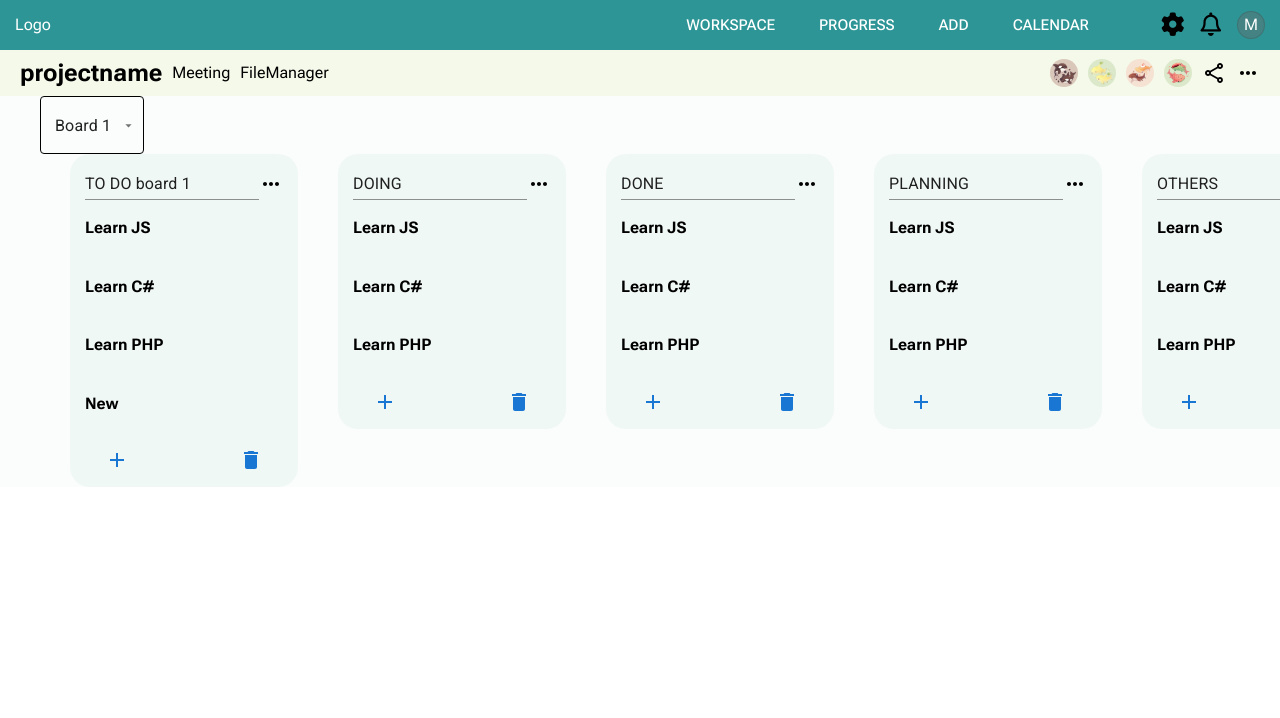
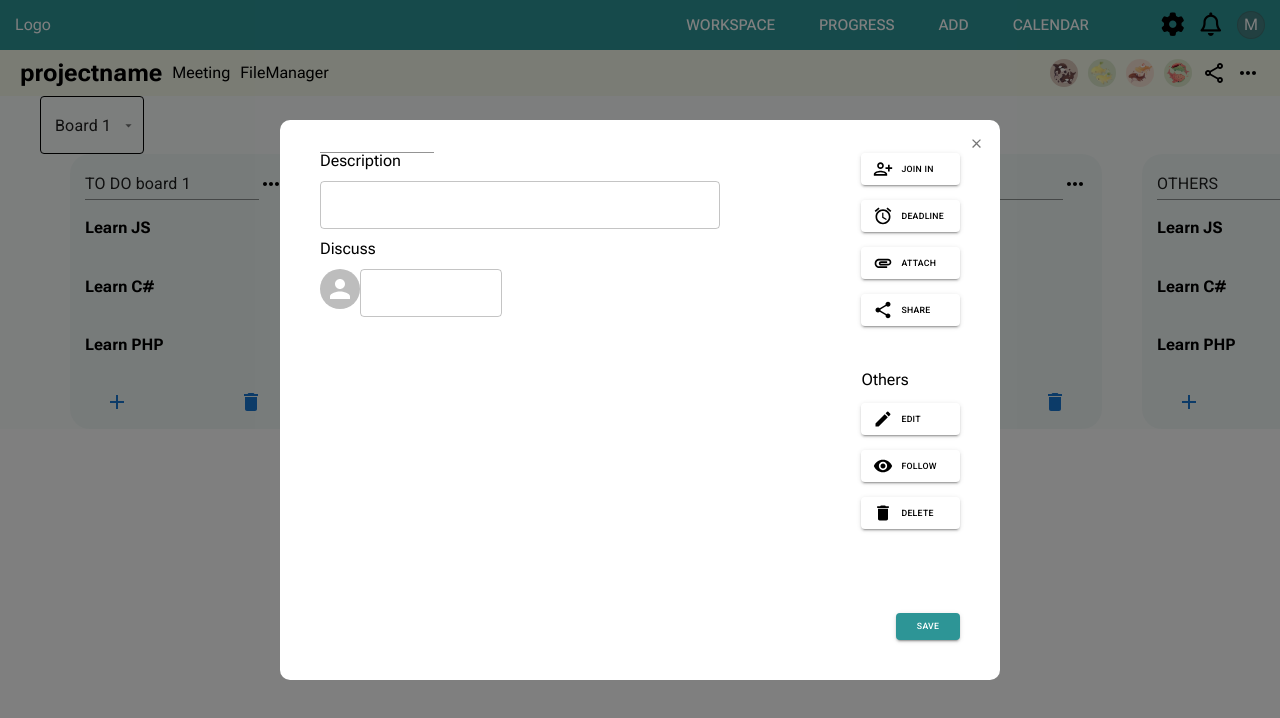
Before and after one commit to khuongduy354/Front-end-Project, a React (Vite) app in the folder Web-Front-end/: page /projectname in a window 1280 px wide. Both pictures are taken after a click on the button 117 px from the left and 401 px from the top of the page. Shown: the top 718 px of the page. Built offline with nearby package versions, Linux system fonts and the light colour scheme.

Commit message:
save for add task (original)

```diff
--- a/Web-Front-end/src/pages/Dashboard/Components/Column.jsx
+++ b/Web-Front-end/src/pages/Dashboard/Components/Column.jsx
@@ -1,4 +1,4 @@
-import { Button, Input, Stack } from '@mui/material';
+import { Button, Input, Modal, Stack } from '@mui/material';
 import { useState } from 'react';
 import AddIcon from '@mui/icons-material/Add';
 import DeleteIcon from '@mui/icons-material/Delete';
@@ -6,6 +6,7 @@
 import Task from './Task';
 import PropTypes from 'prop-types';
 import DeletePopUp from '../../../components/DeletePopUp/DeletePopUp';
+import TaskOpen from './TaskOpen';
 // import { DndProvider } from 'react-dnd';
 // import { HTML5Backend } from 'react-dnd-html5-backend';
 
@@ -13,6 +14,8 @@
   const [title, setTitle] = useState(props.title || 'New');
   const [tasks, setTasks] = useState(props.tasks || []);
   const [openDeletePopUp, setOpenDeletePopUp] = useState(false);
+  const [openTaskPopUp, setOpenTaskPopUp] = useState(false);
+  const [tempTask, setTempTask] = useState('New task');
 
   const OpenDeletePopUp = () => {
     setOpenDeletePopUp(true);
@@ -22,8 +25,20 @@
     setOpenDeletePopUp(false);
   };
 
-  const handleChange = (event) => {
+  const OpenTaskPopUp = () => {
+    setOpenTaskPopUp(true);
+  };
+
+  const CloseTaskPopUp = () => {
+    setOpenTaskPopUp(false);
+  };
+
+  const handleTitleChange = (event) => {
     setTitle(event.target.value);
+  };
+
+  const handleTempTaskChange = (event) => {
+    setTempTask(event.target.value);
   };
 
   const AddTask = () => {
@@ -31,10 +46,11 @@
       ...preTasks,
       {
         id: preTasks.length + 1,
-        title: 'New',
+        title: tempTask,
       },
     ]);
     console.log(tasks);
+    setOpenTaskPopUp(false);
   };
 
   const DeleteTask = (id) => {
@@ -58,7 +74,7 @@
         <Stack className="Title" direction="row">
           <Input
             value={title}
-            onChange={handleChange}
+            onChange={handleTitleChange}
             sx={{ fontSize: '1.6rem' }}
           />
           <MoreIcon sx={{ fontSize: '2.4rem' }} />
@@ -94,7 +110,7 @@
           marginTop: '1.5rem', // not this one
         }}
       >
-        <Button onClick={AddTask} title="add">
+        <Button onClick={OpenTaskPopUp} title="add">
           <AddIcon className="Icon" sx={{ fontSize: '2.4rem' }} />
         </Button>
 
@@ -107,6 +123,23 @@
         onClose={CloseDeletePopUp}
         onDelete={props.delete}
       />
+      <Modal
+        open={openTaskPopUp}
+        onClose={CloseTaskPopUp}
+        sx={{
+          height: '100vh',
+          width: '100%',
+          display: 'flex',
+          justifyContent: 'center',
+          alignItems: 'center',
+        }}
+      >
+        <TaskOpen
+          onClose={CloseTaskPopUp}
+          onSave={AddTask}
+          onChange={handleTempTaskChange}
+        />
+      </Modal>
     </Stack>
   );
 }
--- a/Web-Front-end/src/pages/Dashboard/Components/Task.jsx
+++ b/Web-Front-end/src/pages/Dashboard/Components/Task.jsx
@@ -12,14 +12,6 @@
   // using taskId to get Info of one task
 
   const [isOpened, setIsOpened] = useState(false);
-  const [Title, setTitle] = useState('New task');
-  const handleTitleChange = (event) => {
-    setTitle(event.target.value);
-  };
-
-  const Save = () => {
-    console.log(Title);
-  };
   // const navigate = useNavigate();
   const OpenTask = () => {
     // <TaskOpen task = {task}/>
@@ -53,8 +45,6 @@
         <TaskOpen
           delete={task.delete}
           onClose={Close}
-          onSave={Save}
-          onChange={handleTitleChange}
           sx={{ position: 'relative' }}
         />
       </Modal>
--- a/Web-Front-end/src/pages/Dashboard/Components/TaskOpen.jsx
+++ b/Web-Front-end/src/pages/Dashboard/Components/TaskOpen.jsx
@@ -3,6 +3,7 @@
   Box,
   Button,
   IconButton,
+  Input,
   Stack,
   TextField,
 } from '@mui/material';
@@ -16,9 +17,10 @@
 import DeleteIcon from '@mui/icons-material/Delete';
 import DeletePopUp from '../../../components/DeletePopUp/DeletePopUp';
 import CloseIcon from '@mui/icons-material/Close';
-import { useState } from 'react';
+import { forwardRef, useState } from 'react';
+import PropTypes from 'prop-types';
 
-export default function TaskOpen(task) {
+const TaskOpen = forwardRef((task, ref) => {
   // const navigate = useNavigate();
   // const location = useLocation();
   const [openDelete, setOpenDelete] = useState(false);
@@ -31,7 +33,7 @@
     setOpenDelete(false);
   };
   return (
-    <div className="TaskOpen">
+    <div className="TaskOpen" ref={ref} tabIndex={-1}>
       <Box
         sx={{
           backgroundColor: 'white',
@@ -60,7 +62,7 @@
           }}
         >
           <Stack className="task-header" direction="row">
-            <h2>Update System</h2>
+            <Input onChange={task.onChange}>New task</Input>
           </Stack>
           <Stack
             className="task-body"
@@ -202,7 +204,28 @@
             </Stack>
           </Stack>
         </Stack>
+        <Button
+          onClick={task.onSave}
+          variant="contained"
+          sx={{
+            backgroundColor: '#2D9596',
+            position: 'absolute',
+            right: '4rem',
+            bottom: '4rem',
+          }}
+        >
+          Save
+        </Button>
       </Box>
     </div>
   );
-}
+});
+
+TaskOpen.propTypes = {
+  onClose: PropTypes.func,
+  onChange: PropTypes.func,
+  onSave: PropTypes.func,
+};
+TaskOpen.displayName = 'TaskOpen';
+
+export default TaskOpen;
```
